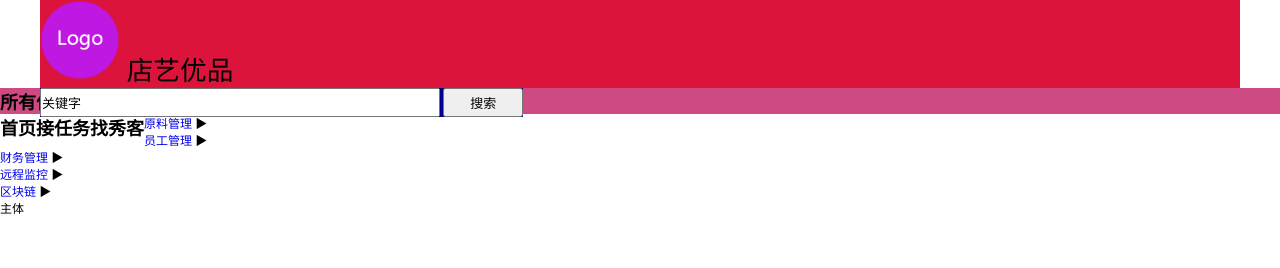
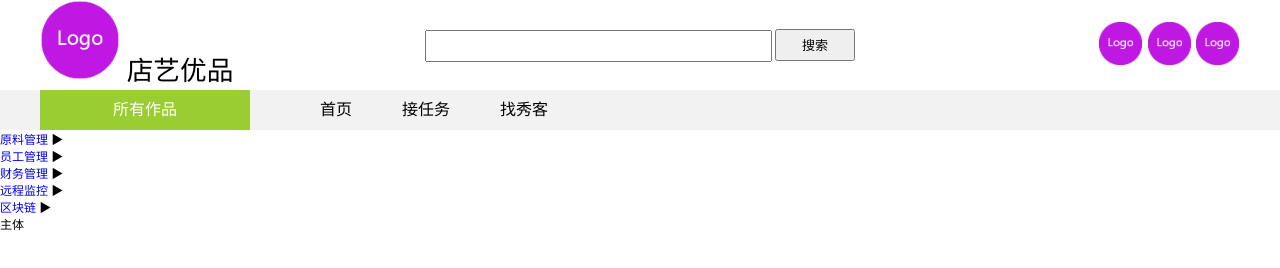
Before and after one commit to jack888332/MilkyTea, a plain HTML site: page index.html in a window 1280 px wide. Drawn offline with Linux system fonts and the light colour scheme.

Commit message:
第二版

```diff
--- a/css/base/font.css
+++ b/css/base/font.css
@@ -1,10 +1,8 @@
 /* 导航 */
 .font-1 {
     font-family: "微软雅黑";
-    font-size: large;
+    font-size: 12pt;
     font-style: normal;
-    font-weight: bold;
-    font-variant: normal;
 }
 
 /* 输入、菜单 */
--- a/css/base/layout.css
+++ b/css/base/layout.css
@@ -7,5 +7,7 @@
     width: 1200px;
 }
 
-ul.horizontal li {float:left}
-#globalSearch {float:none}
+ul.horizontal li {
+    float: left;
+    padding: 0px 25px;
+}
--- a/css/module/header.css
+++ b/css/module/header.css
@@ -1,9 +1,32 @@
-.header #frame1 {
+#headerLayout1 {
     position: relative;
-    background-color: crimson;
+    height: 90px;
 }
 
-.header #globalSearch {
+#globalSearch, #headerOthers {
     position: absolute;
-    background-color: darkblue;
 }
+
+#headerLayout2 {
+    height: 40px;
+    line-height: 40px;
+    background: #f2f2f2;
+}
+
+#headerLayout2 * {
+    height: inherit;
+    line-height: inherit;
+}
+
+#majorNav h1 {
+    float: left;
+    width: 210px;
+    background-color: yellowgreen;
+    text-align: center;
+    color: white;
+    margin-right: 45px;
+}
+
+#majorNav div.first {
+    float: left;
+}
--- a/index.html
+++ b/index.html
@@ -13,33 +13,44 @@
 <body>
 <!--头部-->
 <div class="header">
-    <div id="frame1" class="frameNorm1 alignCenter">
+    <div id="headerLayout1" class="frameNorm1 alignCenter">
         <div id="brand" class="font-3">
-            <img src="resource\icon\logo.png" height="80pt" width="80pt" />
+            <img src="resource\icon\logo.png" height="80" width="80"/>
             <span>店艺优品</span>
         </div>
         <div id="globalSearch">
             <form class="searchBar font-2">
-                <input type="search" name="search" value="关键字" style="width: 300pt;height: 22pt">
-                <input type="button" name="submit" value="搜索" style="width: 60pt;height: 22pt">
+                <input type="search" name="search" style="width: 260pt;height: 32px">
+                <input type="button" name="submit" value="搜索" style="width: 60pt;height: 32px">
             </form>
         </div>
+        <div id="headerOthers">
+            <img id="user" src="resource/icon/logo.png" height="45" width="45"/>
+            <img id="mobile" src="resource/icon/logo.png" height="45" width="45"/>
+            <img id="phone" src="resource/icon/logo.png" height="45" width="45"/>
+        </div>
         <script>
-            // 设置位移
-            (function () {
-                $().css()
-            })();
+            $("#globalSearch").css({
+                top: ($("#headerLayout1").height() - $("#globalSearch").height()) / 2,
+                left: ($("#headerLayout1").width() - $("#globalSearch").width()) / 2
+            })
+            $("#headerOthers").css({
+                top: ($("#headerLayout1").height() - $("#headerOthers").height()) / 2,
+                right: 0
+            })
         </script>
     </div>
-    <div id="nav" class="font-1" style="background: #cd4b82">
-        <div>
-            所有作品
+    <div id="headerLayout2">
+        <div id="majorNav" class="frameNorm1 alignCenter font-1">
+            <h1>所有作品</h1>
+            <div class="first">
+                <ul class="horizontal">
+                    <li>首页</li>
+                    <li>接任务</li>
+                    <li>找秀客</li>
+                </ul>
+            </div>
         </div>
-        <ul class="horizontal">
-            <li>首页</li>
-            <li>接任务</li>
-            <li>找秀客</li>
-        </ul>
     </div>
 </div>
 
@@ -50,7 +61,7 @@
             <li data-myname="jack" draggable="true"><a href="#">原料管理</a>
                 <span>▶</span>
             </li>
-            <li contenteditable="true" ><a href="#">员工管理</a>
+            <li contenteditable="true"><a href="#">员工管理</a>
                 <span>▶</span>
             </li>
             <li><a href="#">财务管理</a>
```
